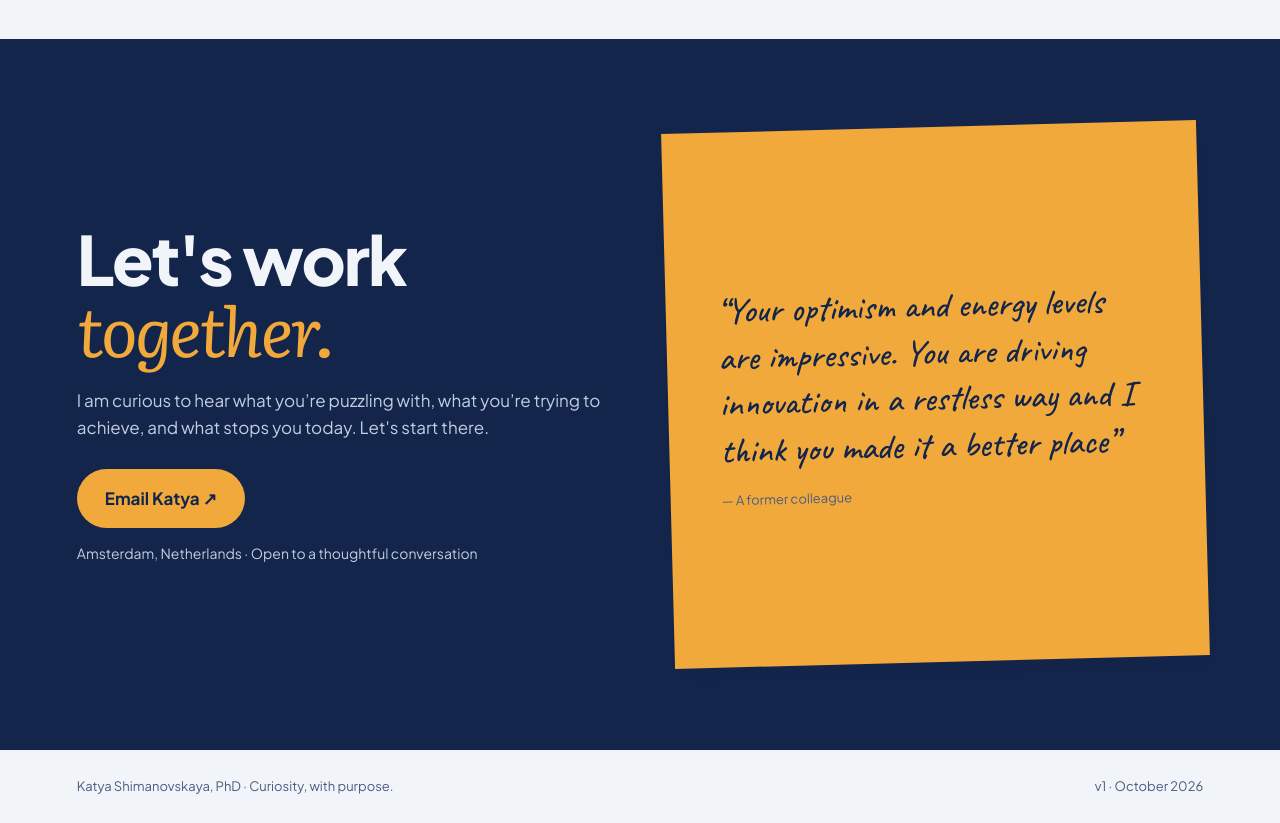
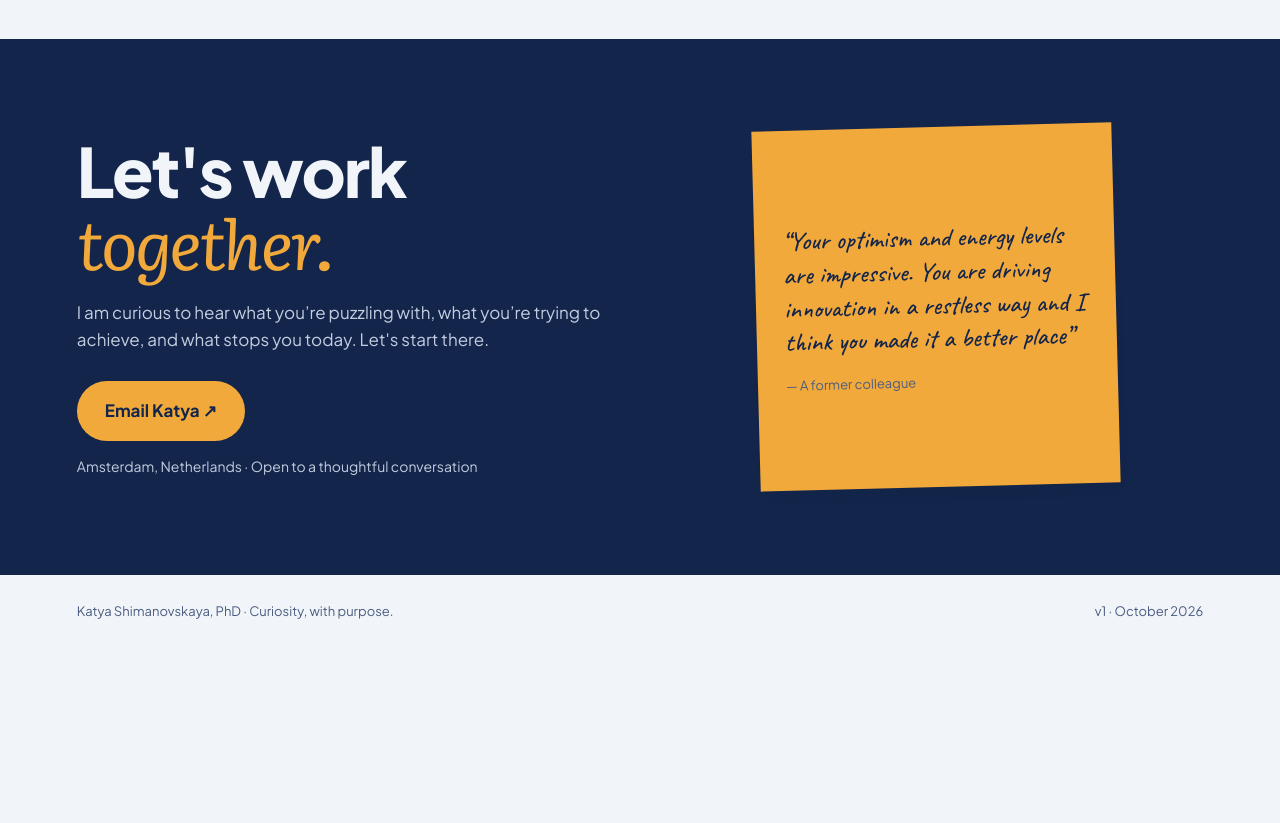
Before and after one commit to katerina2103/aboutme, an Eleventy site: page src/index.njk in a window 1280 px wide. Shown: the part 2120-2943 px from the top of the page. After the commit the page ends 2767 px from the top, so only its background shows below. Built offline with nearby package versions, Linux system fonts and the light colour scheme; Eleventy itself is replaced by a stand-in of ours; files that its build step writes are made by us from their sources.

Commit message:
Reduce testimonial sticker to a compact square

```diff
--- a/src/_includes/styles.css
+++ b/src/_includes/styles.css
@@ -199,7 +199,7 @@ p { margin: 0; }
 
 
 /* A colleague's sticky note in the closing invitation. */
-.colleague-note-wrap { min-width: 0; width: 100%; }
+.colleague-note-wrap { min-width: 0; width: min(100%, 360px); justify-self: center; }
 .colleague-note {
   box-sizing: border-box;
   width: 100%;
@@ -208,14 +208,14 @@ p { margin: 0; }
   display: flex;
   flex-direction: column;
   justify-content: center;
-  padding: clamp(28px, 4vw, 52px);
+  padding: 28px;
   background: var(--accent);
   color: var(--navy);
   transform: rotate(var(--tilt, -1.5deg));
   box-shadow: 2px 10px 15px -12px rgba(19, 37, 74, .45);
 }
 .colleague-note blockquote { margin: 0; }
-.colleague-note blockquote p { font-family: var(--font-hand); font-size: clamp(28px, 2.8vw, 36px); line-height: 1.3; }
+.colleague-note blockquote p { font-family: var(--font-hand); font-size: 26px; line-height: 1.3; }
 .colleague-note figcaption { margin-top: 16px; font-size: 13px; color: var(--muted); }
 @media (max-width: 600px) {
   .colleague-note { width: 100%; margin: 0; padding: 24px; --tilt: 0deg !important; }
```
